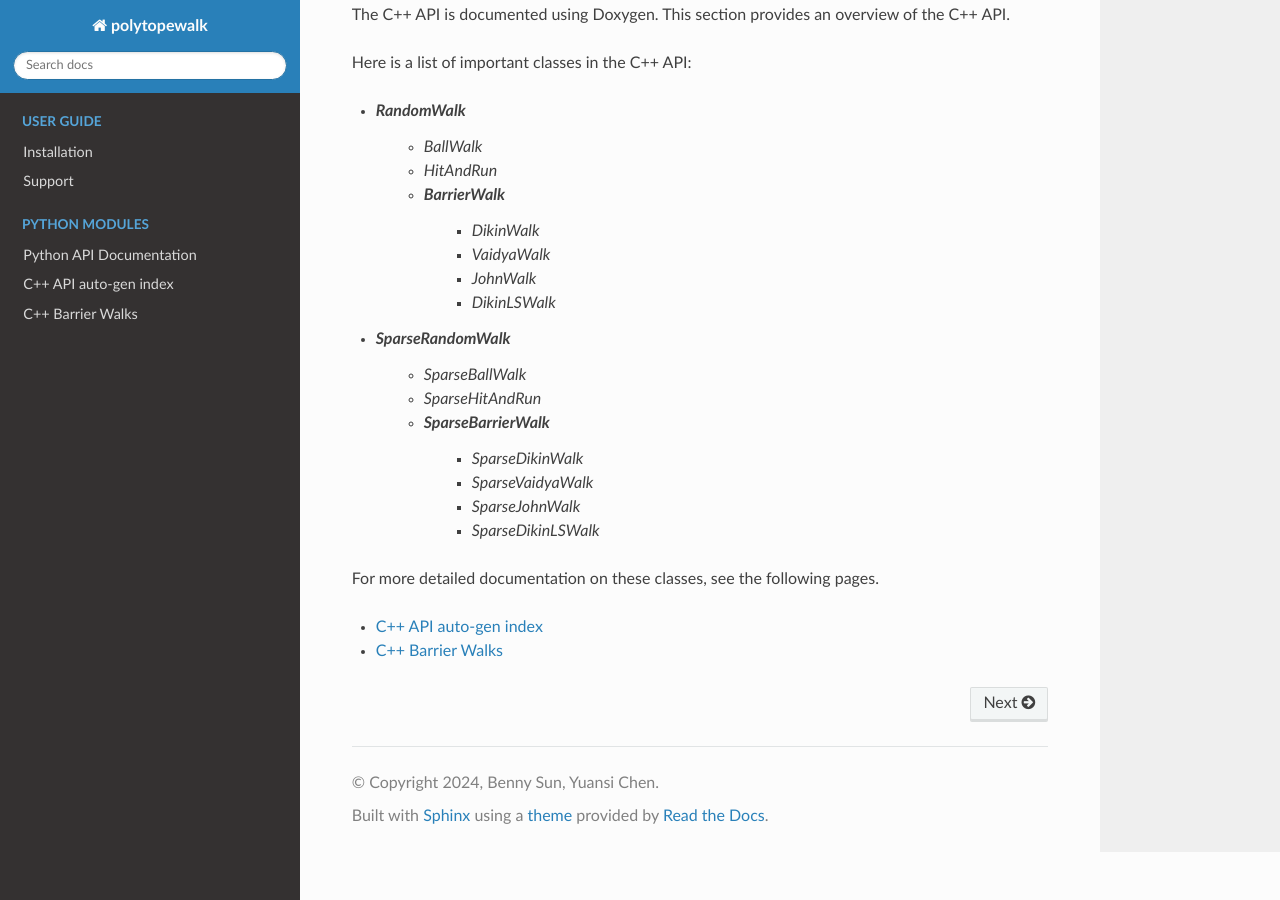
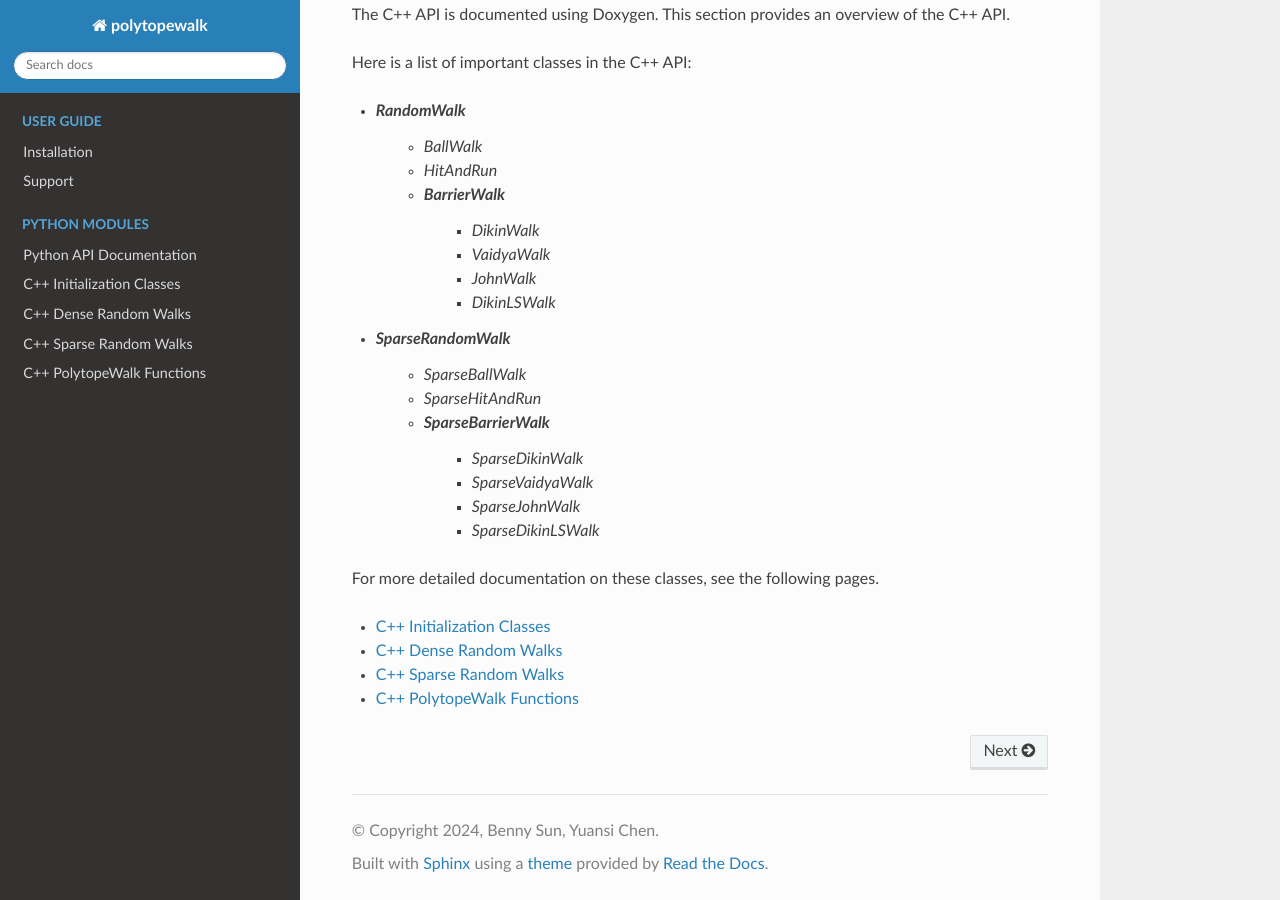
Before and after one commit to ethz-randomwalk/polytopewalk, a Sphinx documentation site: the page built from docs/index.rst, in a window 1280 px wide and 900 px high, scrolled down 832 px. Built offline with Sphinx 7.4.7 and the Read the Docs theme 3.1.0, drawn with Linux system fonts in a browser that asks for light colours; pages that are not in the unit, such as notebooks, are missing from menus.

Commit message:
re-arranged doc

```diff
--- a/docs/cpp_index.rst
+++ /dev/null
@@ -1,4 +0,0 @@
-C++ API auto-gen index
-==========
-
-.. doxygenindex::
--- /dev/null
+++ b/docs/cpp_utils.rst
@@ -0,0 +1,6 @@
+C++ PolytopeWalk Functions
+==========
+
+.. doxygenfunction:: sparseFullWalkRun
+
+.. doxygenfunction:: denseFullWalkRun
--- a/docs/index.rst
+++ b/docs/index.rst
@@ -64,7 +64,9 @@ Here is a list of important classes in the C++ API:
 For more detailed documentation on these classes, see the following pages.
 
 .. toctree::
-   :maxdepth: 2
+   :maxdepth: 4
 
-   cpp_index
-   cpp_barrier_walk
+   cpp_init
+   cpp_dense_walk
+   cpp_sparse_walk
+   cpp_utils
```
Also changed, not shown: docs/cpp_barrier_walk.rst (deleted, +0 -14 lines), docs/cpp_dense_walk.rst (added, +34 -0 lines), docs/cpp_init.rst (added, +17 -0 lines), docs/cpp_sparse_walk.rst (added, +34 -0 lines).
